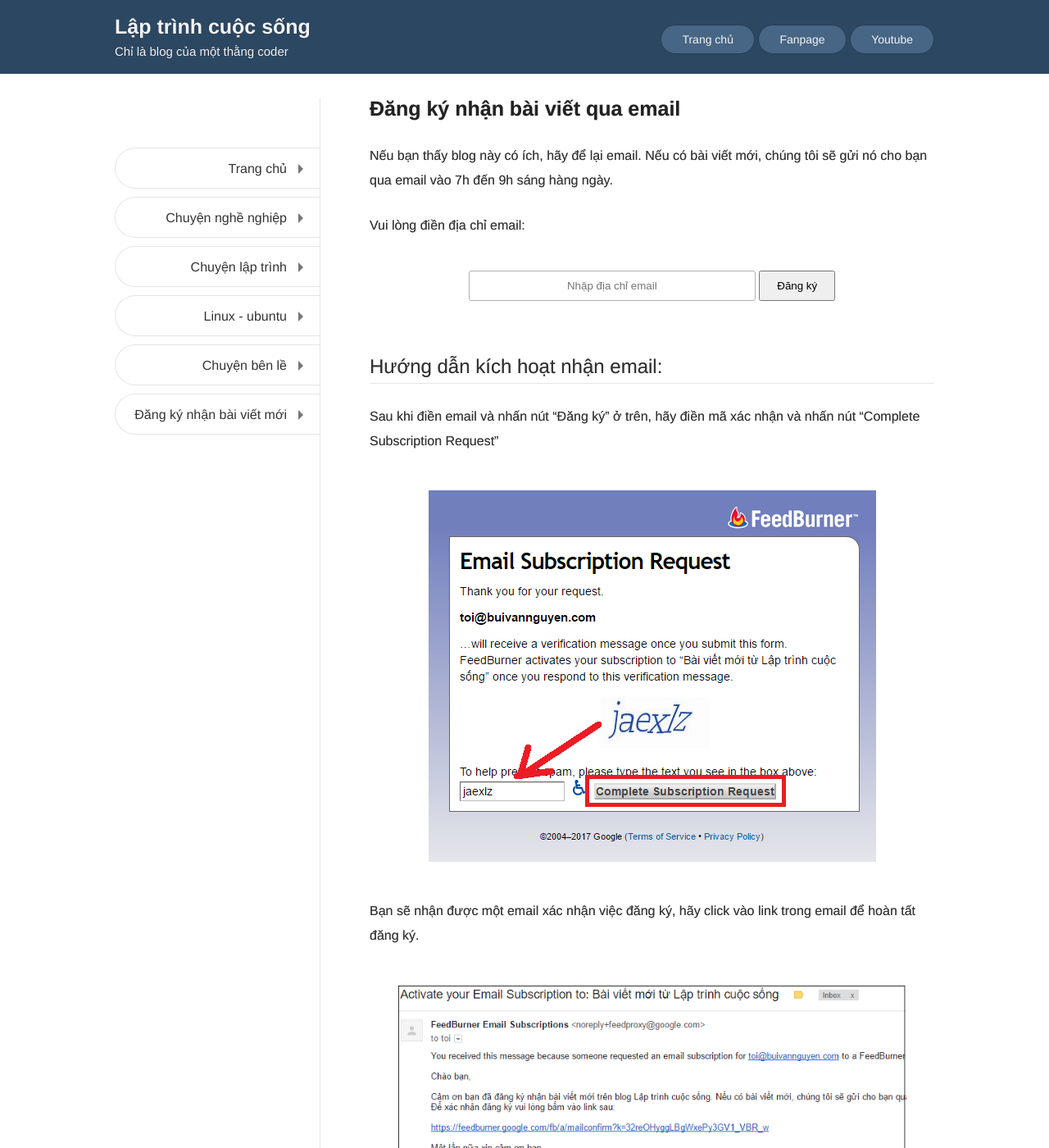
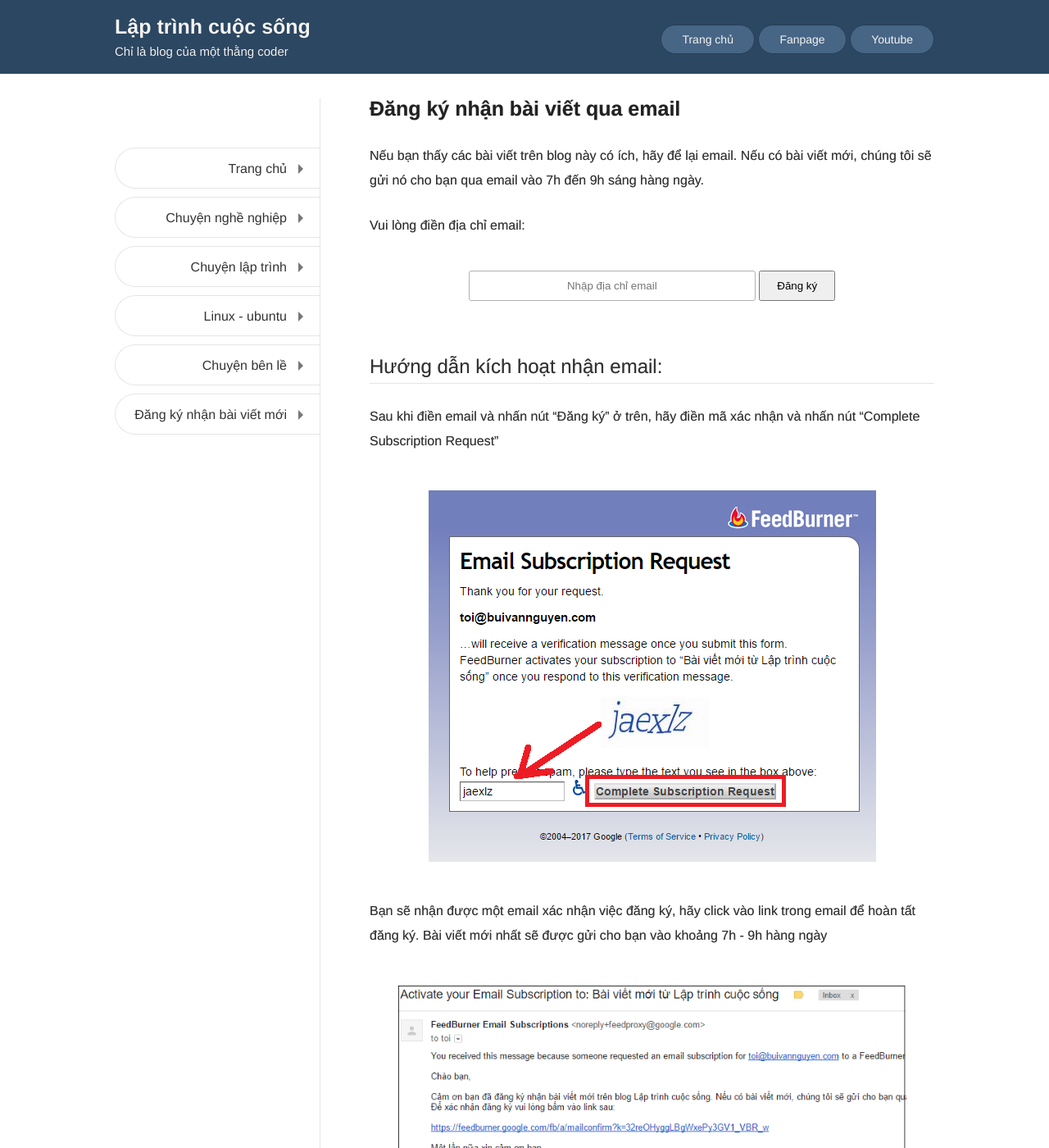
Before and after one commit to nguyentest/laptrinhcuocsong, a Jekyll site: the page built from dang-ky-nhan-bai-viet.md, in a window 1280 px wide and 1400 px high. Shown: the whole window at 82% size. Built offline with Jekyll 4.4.1, drawn with Linux system fonts in a browser that asks for light colours.

Commit message:
Update dang-ky-nhan-bai-viet.md

```diff
--- a/dang-ky-nhan-bai-viet.md
+++ b/dang-ky-nhan-bai-viet.md
@@ -2,7 +2,7 @@
 layout: post
 title: Đăng ký nhận bài viết qua email
 ---
-<p>Nếu bạn thấy blog này có ích, hãy để lại email. Nếu có bài viết mới, chúng tôi sẽ gửi nó cho bạn qua email vào 7h đến 9h sáng hàng ngày.</p>
+<p>Nếu bạn thấy các bài viết trên blog này có ích, hãy để lại email. Nếu có bài viết mới, chúng tôi sẽ gửi nó cho bạn qua email vào 7h đến 9h sáng hàng ngày.</p>
 <p>Vui lòng điền địa chỉ email:</p>
 
 <form style="text-align:center;" action="https://feedburner.google.com/fb/a/mailverify" method="post" target="popupwindow" onsubmit="window.open('https://feedburner.google.com/fb/a/mailverify?uri=laptrinhcuocsong', 'popupwindow', 'scrollbars=yes,width=550,height=520');return true">
@@ -22,6 +22,6 @@ Sau khi điền email và nhấn nút "Đăng ký" ở trên, hãy điền mã x
 
 ![Đăng ký nhận email](images/nhan-email-1.png)
 
-Bạn sẽ nhận được một email xác nhận việc đăng ký, hãy click vào link trong email để hoàn tất đăng ký.
+Bạn sẽ nhận được một email xác nhận việc đăng ký, hãy click vào link trong email để hoàn tất đăng ký. Bài viết mới nhất sẽ được gửi cho bạn vào khoảng 7h - 9h hàng ngày
 
 ![Đăng ký nhận email](images/nhan-email-2.png)
```
